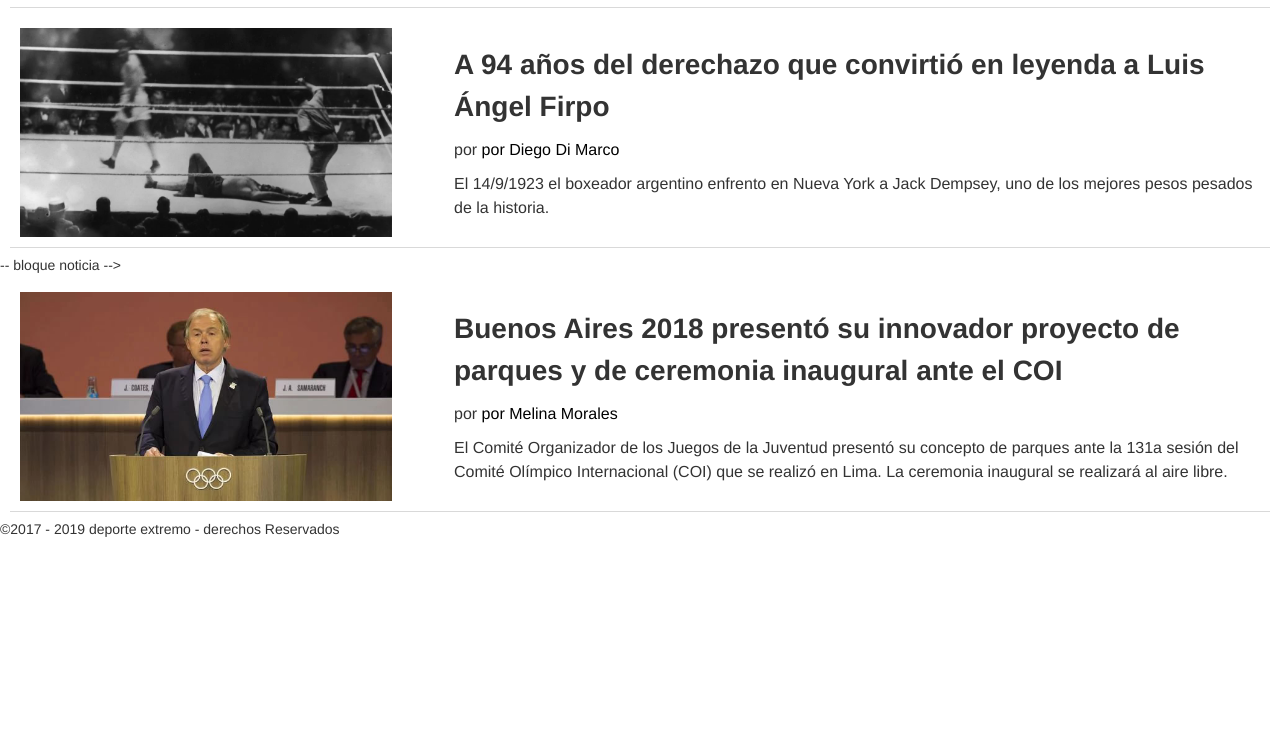
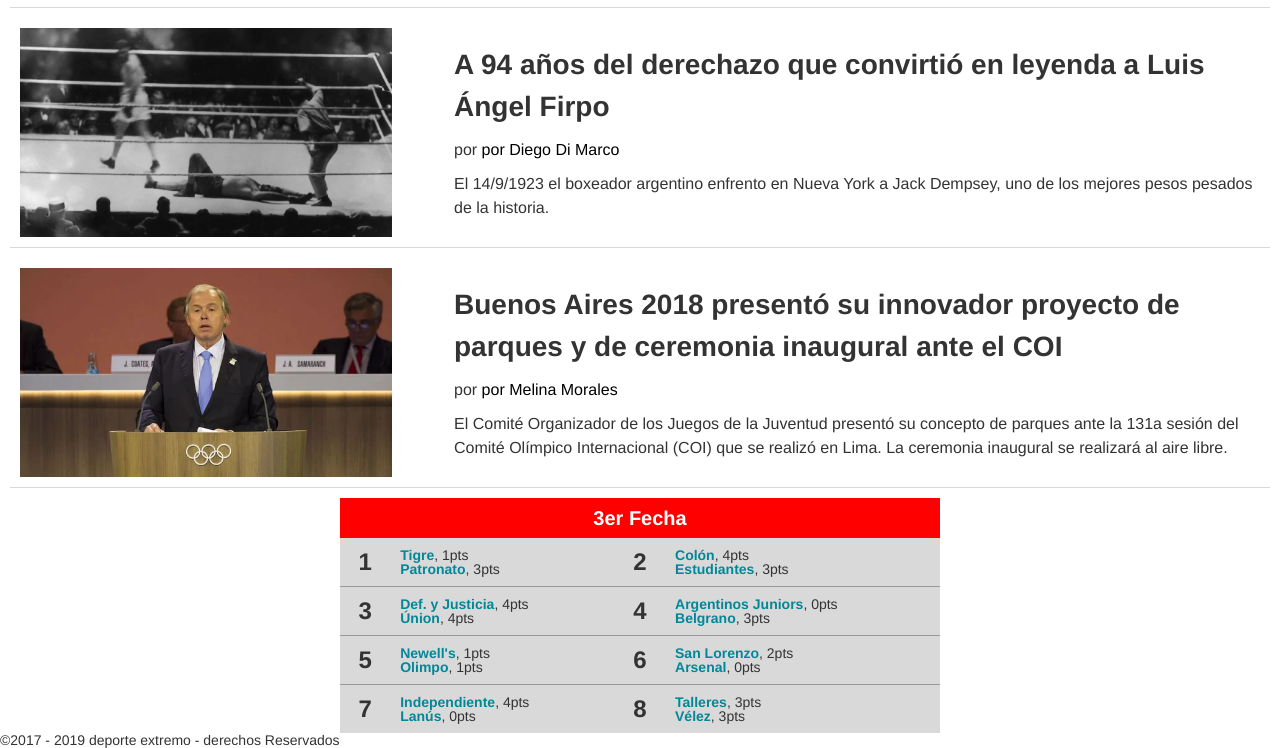
Before and after one commit to Crisfan1/PWFE-M1-09, a plain HTML site: page index.html in a window 1280 px wide. Shown: the part 1313-2061 px from the top of the page. Before the commit the page ends 1850 px from the top, so only its background shows below. Drawn offline with Linux system fonts and the light colour scheme.

Commit message:
maquetando la tabla de posiciones

```diff
--- a/css/style.css
+++ b/css/style.css
@@ -112,3 +112,51 @@
 	margin-top: 10px;
 	margin-bottom: 10px;
 }
+
+#tabla-posiciones table,
+#tabla-posiciones tr,#tabla-posiciones td{
+/*border:solid 1px #000000;*/   }
+ {
+	border:solid 1px #000000;
+}
+#tabla-posiciones td ,
+#tabla-posiciones th{
+	padding: 10px
+}
+
+#tabla-posiciones th{
+	background-color: #FF0000;
+	color: #FFFFFF;
+	font-size: 20px;
+	font-weight: 700;
+}
+#tabla-posiciones td{
+	background-color: #D9D9D9;
+	vertical-align: middle;
+
+}
+#tabla-posiciones tr {
+
+border-bottom: solid 1px #999999;
+}
+
+#tabla-posiciones tr:first-child,
+#tabla-posiciones tr:last-child{
+	border: none;
+}
+#tabla-posiciones table {
+width: 600px;
+margin: auto;
+
+}
+
+#tabla-posiciones td:nth-of-type(odd){/*<-- aplica todos los <td> impares */
+	font-weight: 700;
+	font-size: 24px;
+	text-align: center;
+}
+
+#tabla-posiciones td:nth-of-type(even) span{/*<-- aplica todos los <td> pares */
+font-weight: 700;
+color: #008899;
+}
--- a/index.html
+++ b/index.html
@@ -90,7 +90,7 @@
 
 
 
-					-- bloque noticia -->
+					<!-- bloque noticia -->
 					<article class ="noticia">
 
 						<div class="noticia-img">
@@ -107,7 +107,42 @@
 
 			</section>
 
-			<section></section>
+			<section id="tabla-posiciones">
+
+				<table>
+					<tr>
+						<th colspan="4">3er Fecha</th>
+					</tr>
+					<tr>
+						<td>1</td>
+						<td><span>Tigre</span>, 1pts <br> <span>Patronato</span>, 3pts</td>
+						<td>2</td>
+						<td><span>Colón</span>, 4pts <br><span>Estudiantes</span>, 3pts</td>
+					</tr>
+					<tr>
+						<td>3</td>
+						<td><span>Def. y Justicia</span>, 4pts <br><span> Únion</span>, 4pts</td>
+						<td>4</td>
+						<td><span>Argentinos Juniors</span>, 0pts <br><span> Belgrano</span>, 3pts</td>
+					</tr>
+					<tr>
+						<td>5</td>
+						<td><span>Newell's</span>, 1pts <br><span> Olimpo</span>, 1pts</td>
+						<td>6</td>
+						<td><span>San Lorenzo</span>, 2pts <br><span> Arsenal</span>, 0pts</td>
+					</tr>
+					<tr>
+						<td>7</td>
+						<td><span>Independiente</span>, 4pts <br><span>Lanús</span>, 0pts</td>
+						<td>8</td>
+						<td><span>Talleres</span>, 3pts <br><span> Vélez</span>, 3pts</td>
+
+					</tr>
+
+
+				</table>
+
+			</section>
 		</main>
 
 
```
